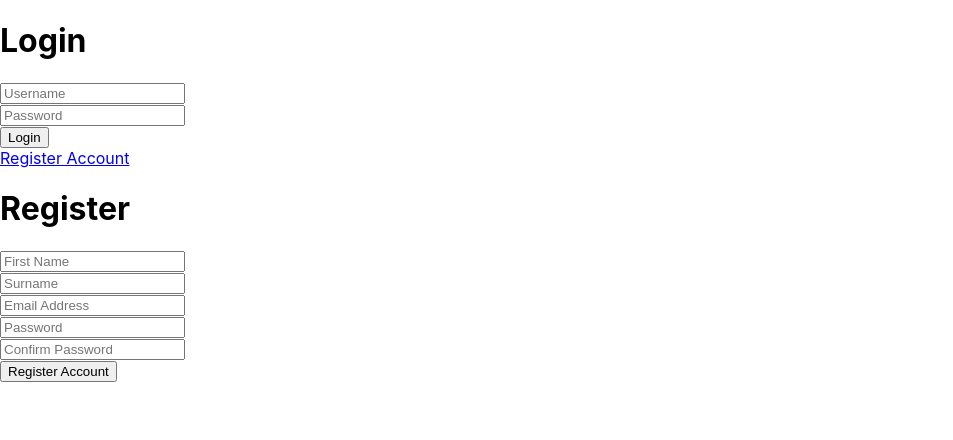
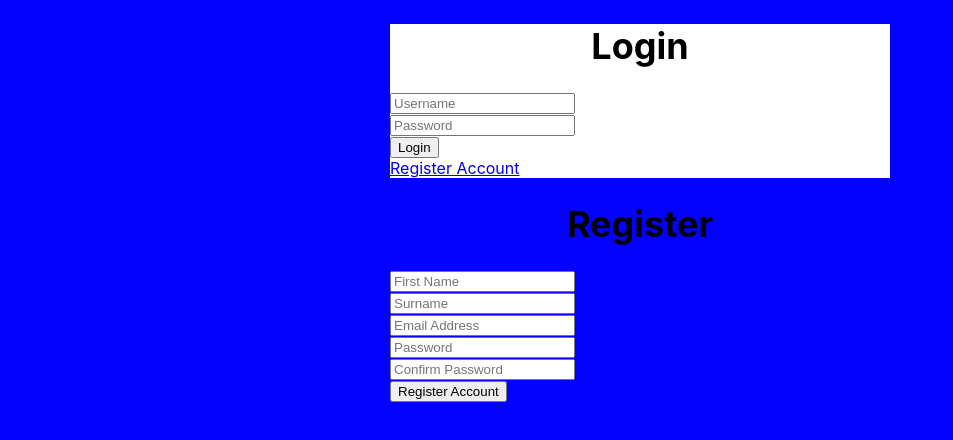
Before and after one commit to RAYD2/Flatmates_App, a React (Create React App) app in the folder relomate/: page /Register in a window 1280 px wide. Shown: the top 440 px of the page, without its empty margins (0-953 px from the left). Built offline with nearby package versions, Linux system fonts and the light colour scheme.

Commit message:
begun to add CSS

```diff
--- a/relomate/src/Components/Login.css
+++ b/relomate/src/Components/Login.css
@@ -0,0 +1,15 @@
+body {
+    display: flex;
+    justify-content: center;
+    align-content: center;
+    background-color: rgb(4, 0, 255);
+}
+.login-form {
+    justify-content: center;
+    width: 500px;
+    background-color: white;
+}
+.header {
+    font-size: 36px;
+    text-align: center;
+}
--- a/relomate/src/Components/Login.js
+++ b/relomate/src/Components/Login.js
@@ -1,5 +1,6 @@
 import React from "react";
 import { Link } from "react-router-dom";
+import './Login.css'
 
 const Login = () => {
     return (
--- a/relomate/src/Components/Register.js
+++ b/relomate/src/Components/Register.js
@@ -1,9 +1,6 @@
 import React from 'react';
 
 const Register = () => {
-    const checkPasswordMatch = () => {
-        alert("Hi")
-    }
     return (
         <div className="Register-form">
             <h1 className="header">Register</h1>
@@ -23,7 +20,7 @@ const Register = () => {
                     <input type="password" name="confirmPassword" placeholder="Confirm Password" pattern="(?=.*\d)(?=.*[a-z])(?=.*[A-Z]).{8,}" title="Must contain at least one number and one uppercase and lowercase letter, and at least 8 or more characters" required></input>
                 </div>
                 <div className="login-button">
-                    <button type="submit" onClick={checkPasswordMatch}>Register Account</button>
+                    <button type="submit">Register Account</button>
                 </div>
             </form>
         </div>
```
Also changed, not shown: 1 other file (tests, documents, lock files or other folders).
